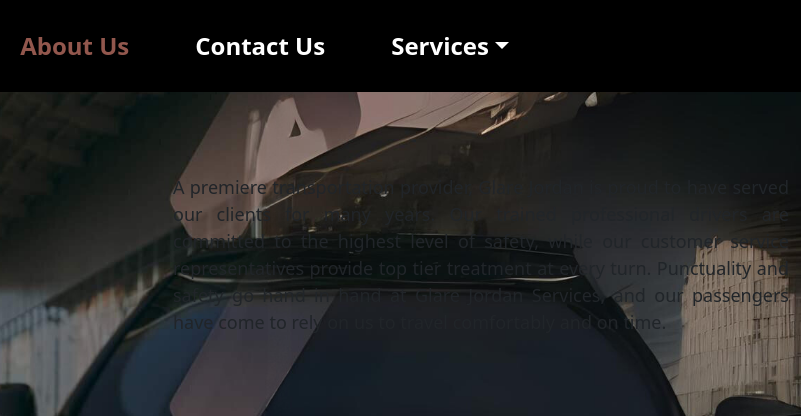
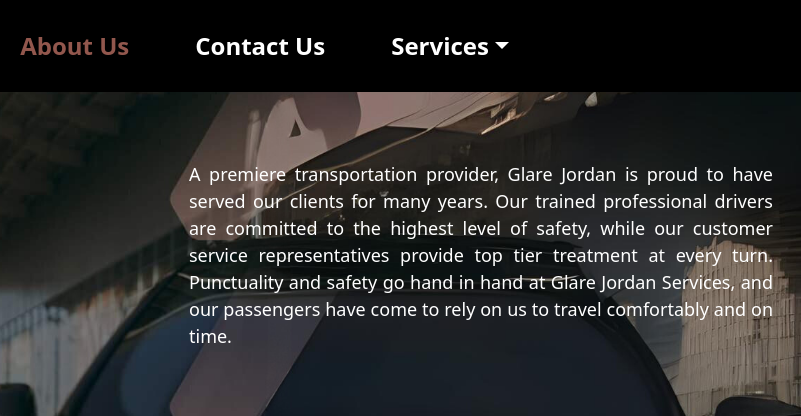
Before and after one commit to ZaidAlaiwa/glare-jo.github.io, a plain HTML site: page about.html in a window 1280 px wide. Shown: the top 416 px of the page, 479-1280 px from the left. Drawn offline with nearby package versions, Linux system fonts and the light colour scheme.

Commit message:
about us

```diff
--- a/css/about-us.css
+++ b/css/about-us.css
@@ -31,6 +31,8 @@
 .brief p {
     text-align: justify;
     text-justify: inter-word;
+    color: #fff;
+    padding: 1rem;
     font-size: large;
 }
 
```
